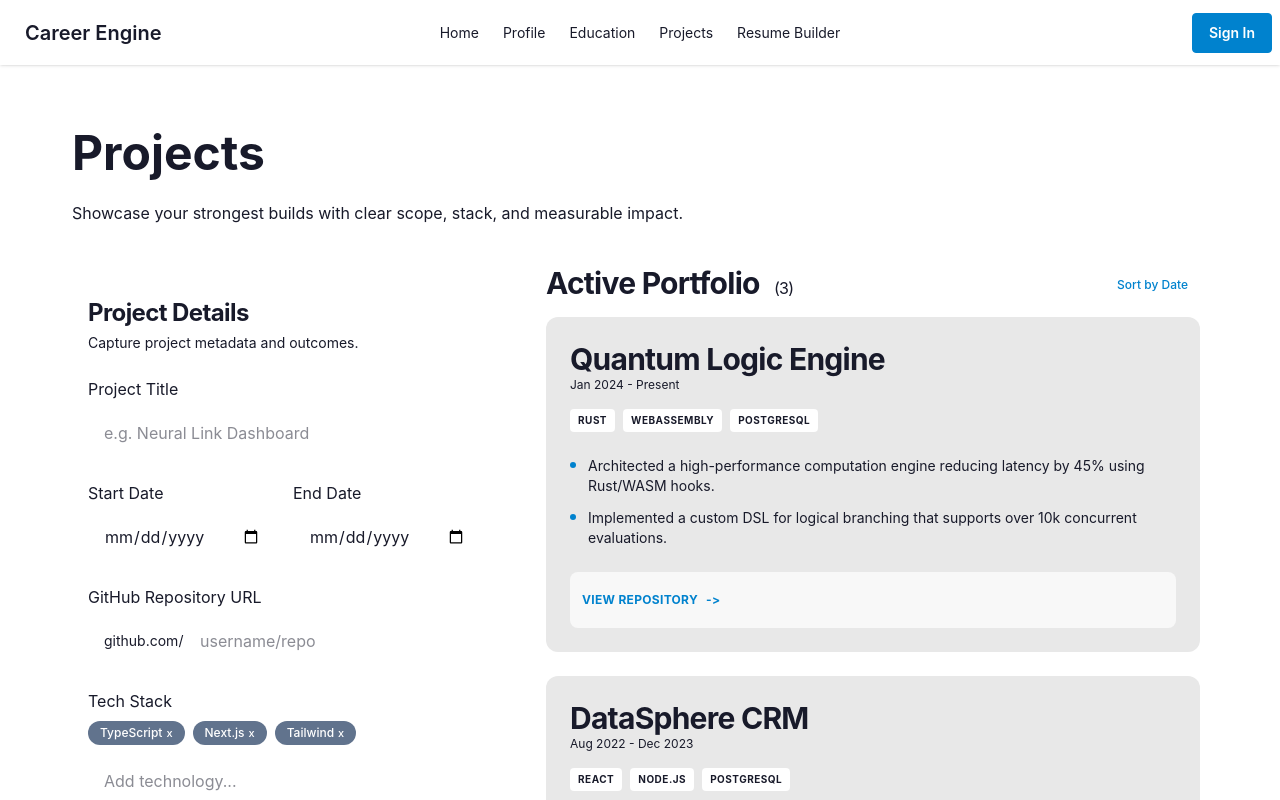
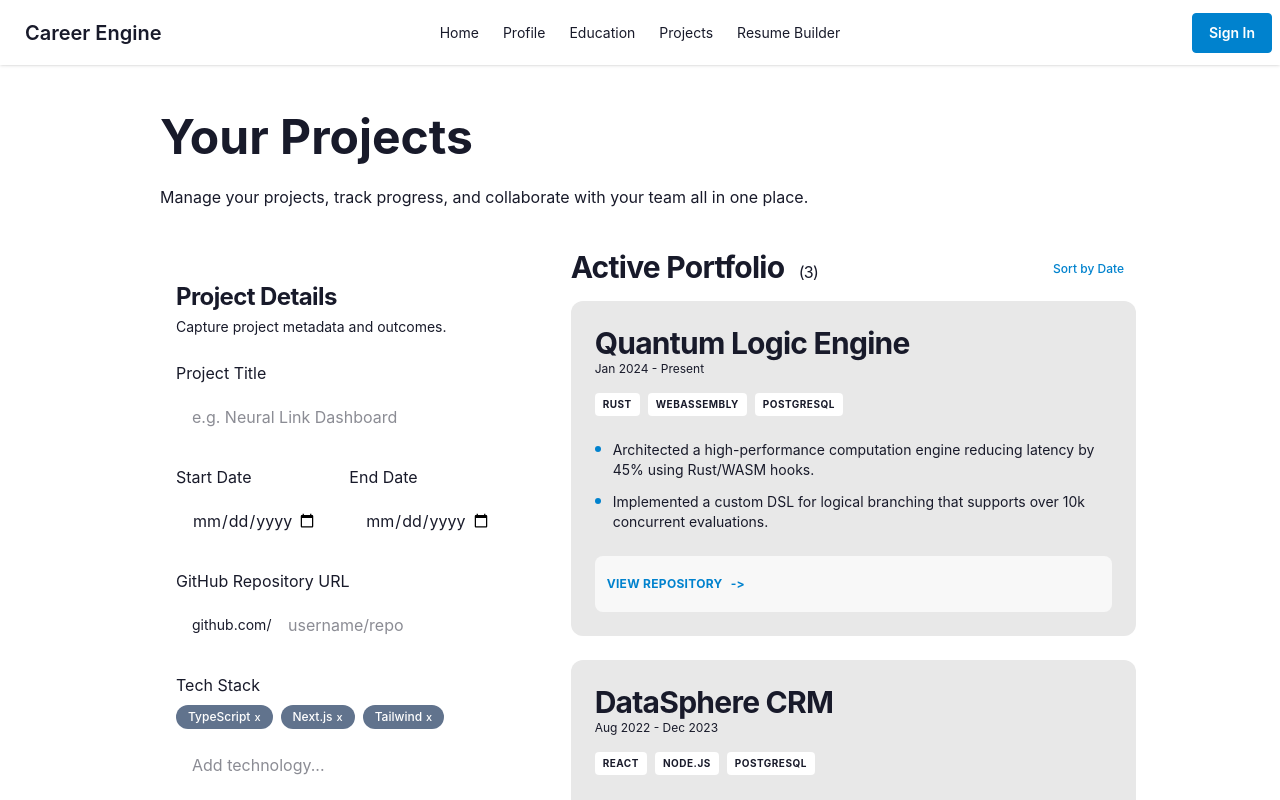
Before and after one commit to DPTPhatUS/career-engine-frontend, a React (Vite) app: page /projects in a window 1280 px wide. Shown: the top 800 px of the page. Built offline with nearby package versions, Linux system fonts and the light colour scheme.

Commit message:
project header

```diff
--- a/src/components/profile/ProfileGeneralInfoSection.tsx
+++ b/src/components/profile/ProfileGeneralInfoSection.tsx
@@ -5,7 +5,7 @@ function ProfileGeneralInfoSection() {
         General Information
       </legend>
 
-      <div className="grid grid-cols-2 gap-4">
+      <div className="grid grid-cols-2 gap-x-4">
         <div className="w-full">
           <label className="label" htmlFor="profile-full-name">Full Name</label>
           <input
@@ -27,7 +27,9 @@ function ProfileGeneralInfoSection() {
             placeholder="name@company.com"
           />
         </div>
+      </div>
 
+      <div className="grid grid-cols-2 gap-x-4">
         <div className="w-full">
           <label className="label" htmlFor="profile-phone">Phone Number</label>
           <input
--- a/src/components/profile/ProfileGithubSection.tsx
+++ b/src/components/profile/ProfileGithubSection.tsx
@@ -5,7 +5,7 @@ function ProfileGithubSection() {
         GitHub Integration
       </legend>
 
-      <div className="grid grid-cols-2 gap-6">
+      <div className="grid grid-cols-2 gap-x-4">
         <div className="w-full">
           <label className="label" htmlFor="github-label">GitHub Label</label>
           <input
--- a/src/components/projects/ProjectPrimaryCard.tsx
+++ b/src/components/projects/ProjectCard.tsx
@@ -16,7 +16,7 @@ const defaultBullets = [
   'Implemented a custom DSL for logical branching that supports over 10k concurrent evaluations.',
 ]
 
-function ProjectPrimaryCard({
+function ProjectCard({
   title = 'Quantum Logic Engine',
   period = 'Jan 2024 - Present',
   tags = defaultTags,
@@ -78,4 +78,4 @@ function ProjectPrimaryCard({
   )
 }
 
-export default ProjectPrimaryCard
+export default ProjectCard
--- a/src/components/projects/ProjectsHeader.tsx
+++ /dev/null
@@ -1,13 +0,0 @@
-import ScreenHeader from '../shared/layout/ScreenHeader'
-
-function ProjectsHeader() {
-  return (
-    <ScreenHeader
-      title="Projects"
-      description="Showcase your strongest builds with clear scope, stack, and measurable impact."
-      descriptionClassName="mt-2 max-w-xl text-lg text-(--on-surface-variant)"
-    />
-  )
-}
-
-export default ProjectsHeader
--- a/src/components/projects/ProjectsListPane.tsx
+++ b/src/components/projects/ProjectsListPane.tsx
@@ -1,4 +1,4 @@
-import ProjectPrimaryCard from './ProjectPrimaryCard'
+import ProjectCard from './ProjectCard'
 
 const portfolioEntries = [
   {
@@ -50,7 +50,7 @@ function ProjectsListPane() {
       </div>
 
       {portfolioEntries.map((entry) => (
-        <ProjectPrimaryCard key={entry.title} {...entry} />
+        <ProjectCard key={entry.title} {...entry} />
       ))}
     </section>
   )
--- a/src/screens/EducationScreen.tsx
+++ b/src/screens/EducationScreen.tsx
@@ -11,7 +11,7 @@ function EducationScreen() {
 
       <main className="mx-auto w-full max-w-5xl flex-1 px-4 py-8">
         <ScreenHeader
-          title="Education History"
+          title="Academic History"
           description="Manage your academic achievements and credentials to optimize your career trajectory."
         />
 
--- a/src/screens/ProjectsScreen.tsx
+++ b/src/screens/ProjectsScreen.tsx
@@ -1,7 +1,7 @@
 import ProjectsFormPane from '../components/projects/ProjectsFormPane'
-import ProjectsHeader from '../components/projects/ProjectsHeader'
 import ProjectsListPane from '../components/projects/ProjectsListPane'
 import ProjectsTopNav from '../components/projects/ProjectsTopNav'
+import ScreenHeader from '../components/shared/layout/ScreenHeader'
 import AppFooter from '../components/shared/navigation/AppFooter'
 
 function ProjectsScreen() {
@@ -9,8 +9,11 @@ function ProjectsScreen() {
     <div className="flex min-h-screen flex-col bg-(--surface) text-(--on-surface)">
       <ProjectsTopNav />
 
-      <main className="mx-auto w-full max-w-7xl flex-1 px-6 py-12 pb-28 md:px-8 md:pb-12 lg:pl-14 lg:pr-20">
-        <ProjectsHeader />
+      <main className="mx-auto w-full max-w-5xl flex-1 px-4 py-8">
+        <ScreenHeader
+          title="Your Projects"
+          description="Manage your projects, track progress, and collaborate with your team all in one place."
+        />
 
         <div className="grid grid-cols-1 items-start gap-8 lg:grid-cols-12">
           <div className="lg:col-span-5">
```
